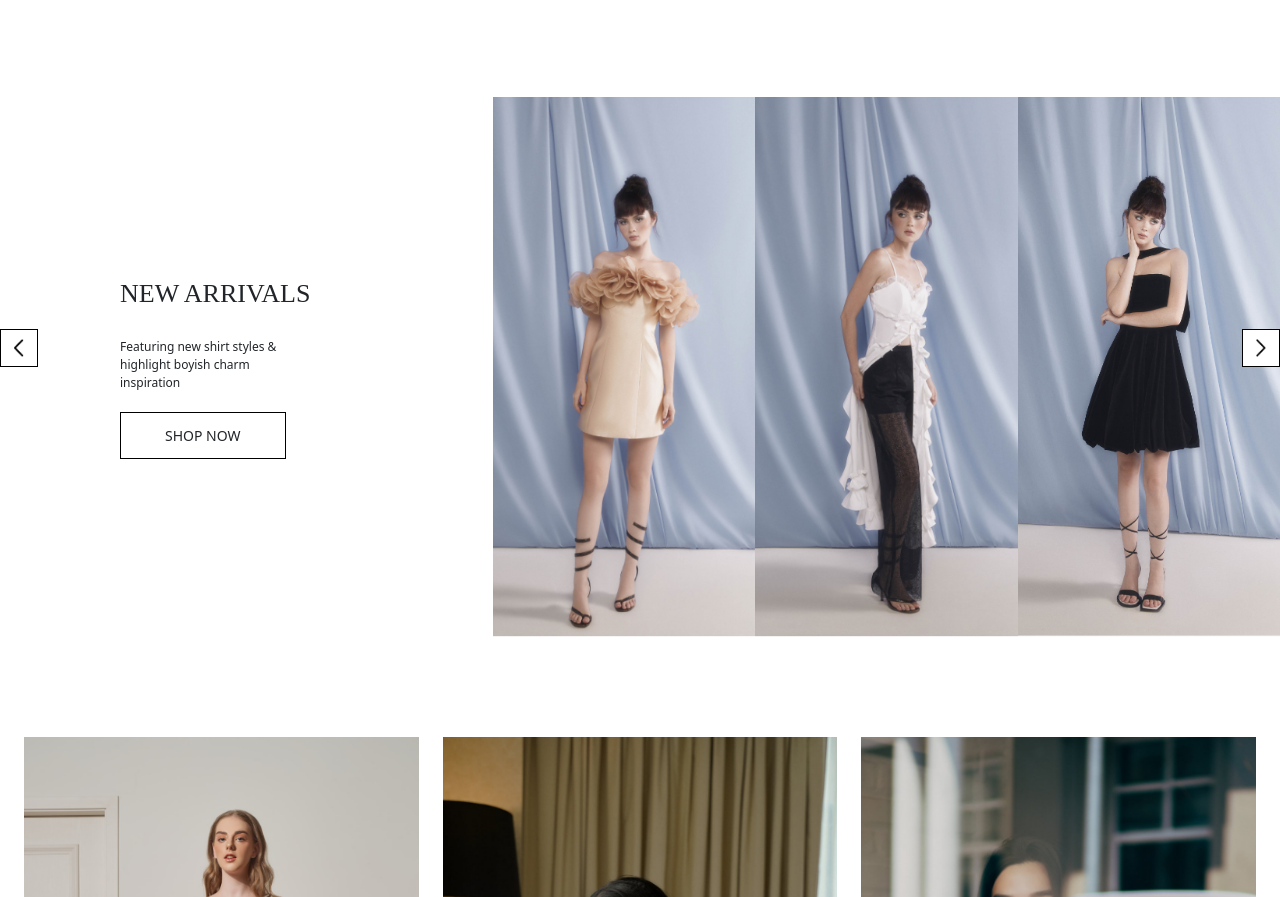
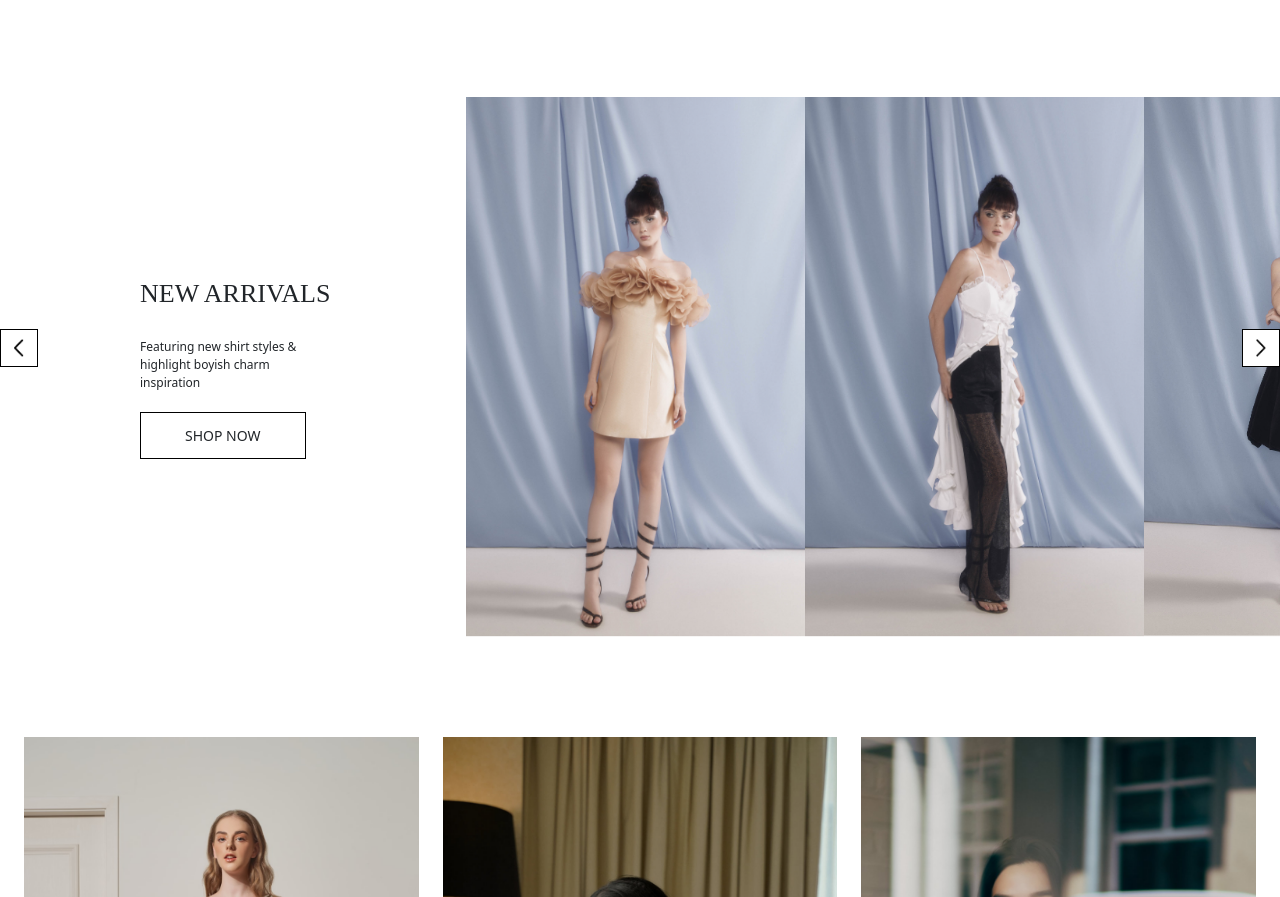
Before and after one commit to toughguy1010/test-achelios, a plain HTML site: page index.html in a window 1280 px wide. Shown: the part 1136-2033 px from the top of the page. Drawn offline with nearby package versions, Linux system fonts and the light colour scheme; a web font is replaced by a local one.

Commit message:
update 2

```diff
--- a/assets/css/homepage.css
+++ b/assets/css/homepage.css
@@ -303,25 +303,35 @@
     margin-top: 100px;
     width: 100%;
     height: 540px;
+    /* display: flex; */
+    position: relative;
+}
+
+.product-content {
     display: flex;
-    position: relative;
+    width: 100%;
+    height: 100%;
+    overflow-x: auto;
 }
 
 .product-img {
     display: flex;
+    /* padding-left: 200px; */
 }
 
 .product-img-respon {
-    width: calc(100%/3);
+    /* width: calc(100%/3); */
+    min-width: 339px;
     height: 100%;
-    object-fit: cover;
+    /* object-fit: fill; */
 }
 
 .product-info {
-    margin-left: 120px;
+    margin-left: 140px;
     margin-top: auto;
     margin-bottom: auto;
-    margin-right: 100px;
+    min-width: 20%;
+    margin-right: 70px;
 }
 
 .product-title {
--- a/index.html
+++ b/index.html
@@ -10,9 +10,6 @@
     />
     <link rel="stylesheet" href="./assets/css/homepage.css">
 </head>
-
-
-
 <div class="wrapper">
 
     <!-- Header start -->
@@ -125,6 +122,7 @@
         <!-- Product start -->
         <div class="product">
             <div alt="" class="prev-btn"></div>
+            <div class="product-content">
                 <div class="product-info">
                     <div class="product-title">new arrivals</div>
                     <div class="product-desc">Featuring new shirt styles & highlight boyish charm inspiration</div>
@@ -134,6 +132,11 @@
                     <img src="./assets/img/img-product1.png" class="product-img-respon"></img>
                     <img src="./assets/img/img-product-2.png" class="product-img-respon"></img>
                     <img src="./assets/img/img-product-3.png" class="product-img-respon"></img>
+                    <img src="./assets/img/img-product-4.png" class="product-img-respon"></img>
+                    <img src="./assets/img/img-product-5.png" class="product-img-respon"></img>
+                    <img src="./assets/img/product-img-6.png" class="product-img-respon"></img>
+
+                </div>
             </div>
             <div class="next-btn"></div>
         </div>
```
Also changed, not shown: assets/img/Group 16.png (added), assets/img/img-product-4.png (added), assets/img/img-product-5.png (added), assets/img/product-img-6.png (added). Lines whose indentation alone changed are shown as unchanged.
